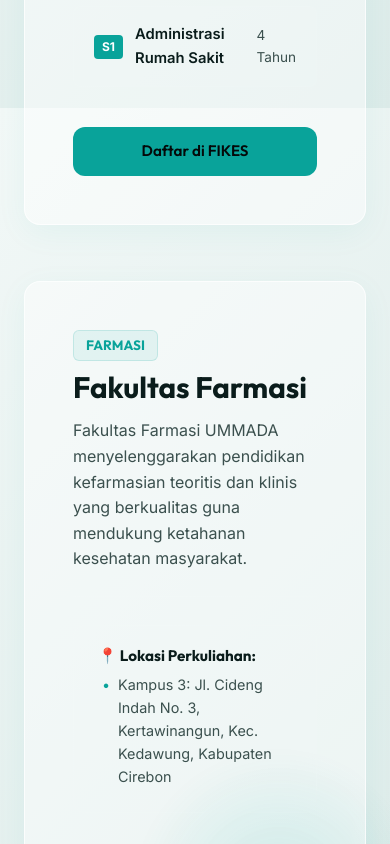
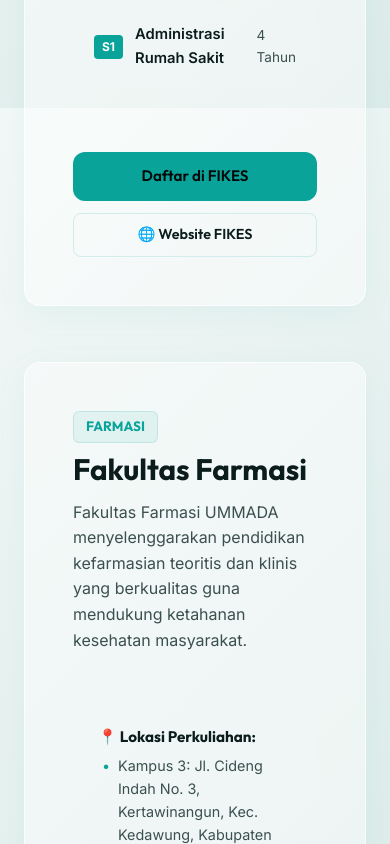
Before and after one commit to deffan10/Landing-Page-PMB-UMMADA, a Vue app: page /fakultas in a window 390 px wide. Shown: the part 1580-2424 px from the top of the page. Built offline with nearby package versions, Linux system fonts and the light colour scheme.

Commit message:
Button fakultas

```diff
--- a/src/content/fakultas.json
+++ b/src/content/fakultas.json
@@ -5,6 +5,7 @@
     {
       "name": "Fakultas Ilmu Kesehatan (FIKES)",
       "abbreviation": "FIKES",
+      "websiteUrl": "https://fikes.ummada.ac.id",
       "description": "Fakultas Ilmu Kesehatan berkomitmen mencetak tenaga kesehatan profesional yang unggul, kompeten, dan berintegritas tinggi berdasarkan nilai-nilai keislaman.",
       "locations": [
         "Kampus 1: Jl. Kalitanjung No.14-18A, Harjamukti, Kota Cirebon",
@@ -36,6 +37,7 @@
     {
       "name": "Fakultas Farmasi",
       "abbreviation": "Farmasi",
+      "websiteUrl": "https://farmasi.ummada.ac.id",
       "description": "Fakultas Farmasi UMMADA menyelenggarakan pendidikan kefarmasian teoritis dan klinis yang berkualitas guna mendukung ketahanan kesehatan masyarakat.",
       "locations": [
         "Kampus 3: Jl. Cideng Indah No. 3, Kertawinangun, Kec. Kedawung, Kabupaten Cirebon"
@@ -56,6 +58,7 @@
     {
       "name": "Fakultas Ekonomi, Sosial, dan Humaniora (FESHUM)",
       "abbreviation": "FESHUM",
+      "websiteUrl": "https://feshum.ummada.ac.id",
       "description": "Fakultas Ekonomi, Sosial, dan Humaniora membekali mahasiswa dengan keahlian bisnis modern, pengelolaan keuangan, dan pemikiran kritis sosial.",
       "locations": [
         "Kampus Utama: Jl. Cideng Indah No. 3, Kertawinangun, Kec. Kedawung, Kabupaten Cirebon"
--- a/src/views/FakultasView.vue
+++ b/src/views/FakultasView.vue
@@ -53,6 +53,14 @@
 
             <!-- Faculty Action Footer -->
             <div class="faculty-footer text-right">
+            <a v-if="fak.websiteUrl"
+               :href="fak.websiteUrl"
+                target="_blank"
+                rel="noopener noreferrer"
+                class="btn btn-outline"
+            >
+            🌐 Website {{ fak.abbreviation }}
+            </a>
               <a href="/register" class="btn btn-primary">Daftar di {{ fak.abbreviation }}</a>
             </div>
           </div>
@@ -207,6 +215,49 @@
   }
 }
 
+/* Styling Footer Tombol Fakultas */
+.faculty-footer {
+  display: flex;
+  justify-content: flex-end;
+  align-items: center;
+  gap: 0.75rem;
+  border-top: 1px solid rgba(255, 255, 255, 0.05);
+  padding-top: 1.5rem;
+}
+
+/* Tombol Outline untuk Website */
+.btn-outline {
+  background-color: transparent;
+  border: 1px solid var(--border-color, rgba(255, 255, 255, 0.2));
+  color: var(--text-primary, #ffffff);
+  padding: 0.6rem 1.25rem;
+  border-radius: 8px;
+  text-decoration: none;
+  font-weight: 600;
+  font-size: 0.9rem;
+  transition: all var(--transition-fast, 0.2s);
+}
+
+.btn-outline:hover {
+  background-color: rgba(255, 255, 255, 0.08);
+  border-color: var(--primary);
+  color: var(--primary);
+}
+
+/* Responsif Mobile */
+@media (max-width: 480px) {
+  .faculty-footer {
+    flex-direction: column-reverse;
+    width: 100%;
+  }
+
+  .faculty-footer .btn,
+  .faculty-footer .btn-outline {
+    width: 100%;
+    text-align: center;
+  }
+}
+
 .prodi-item-card {
   display: flex;
   align-items: center;
```
